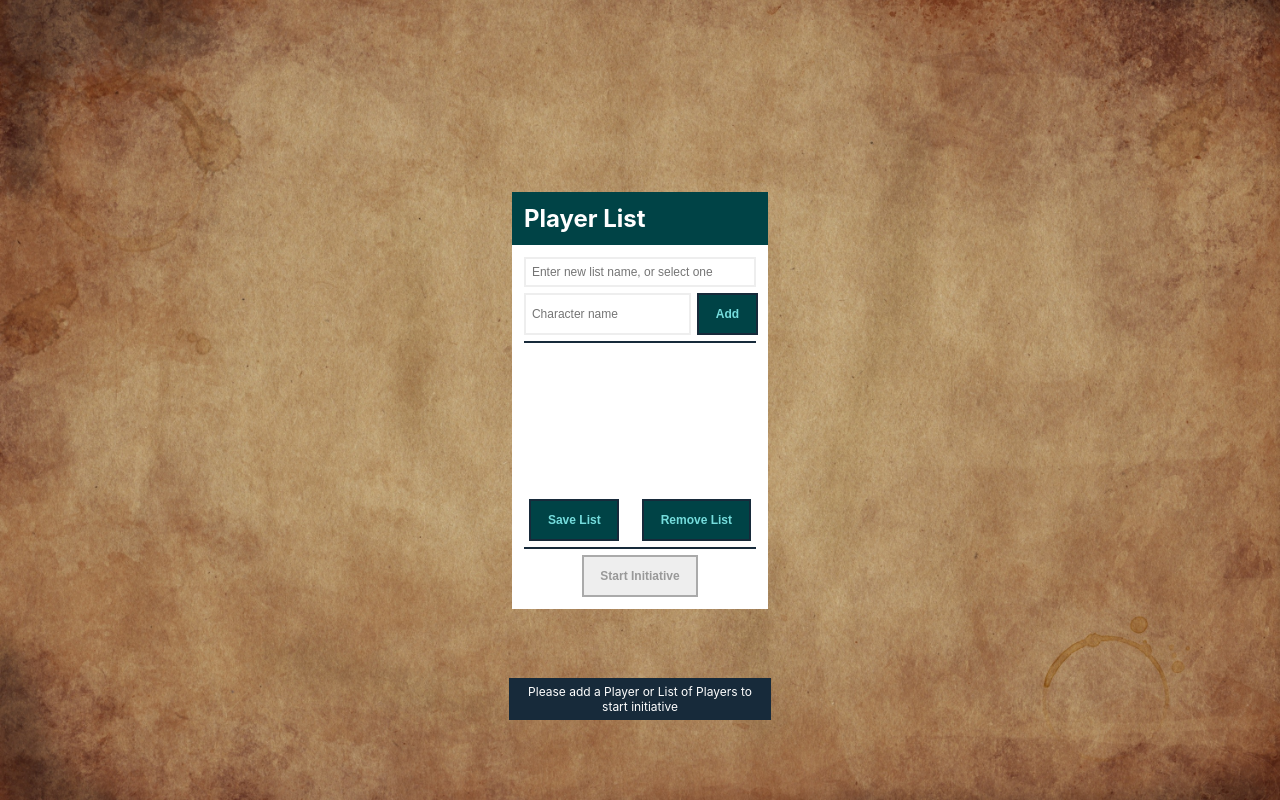
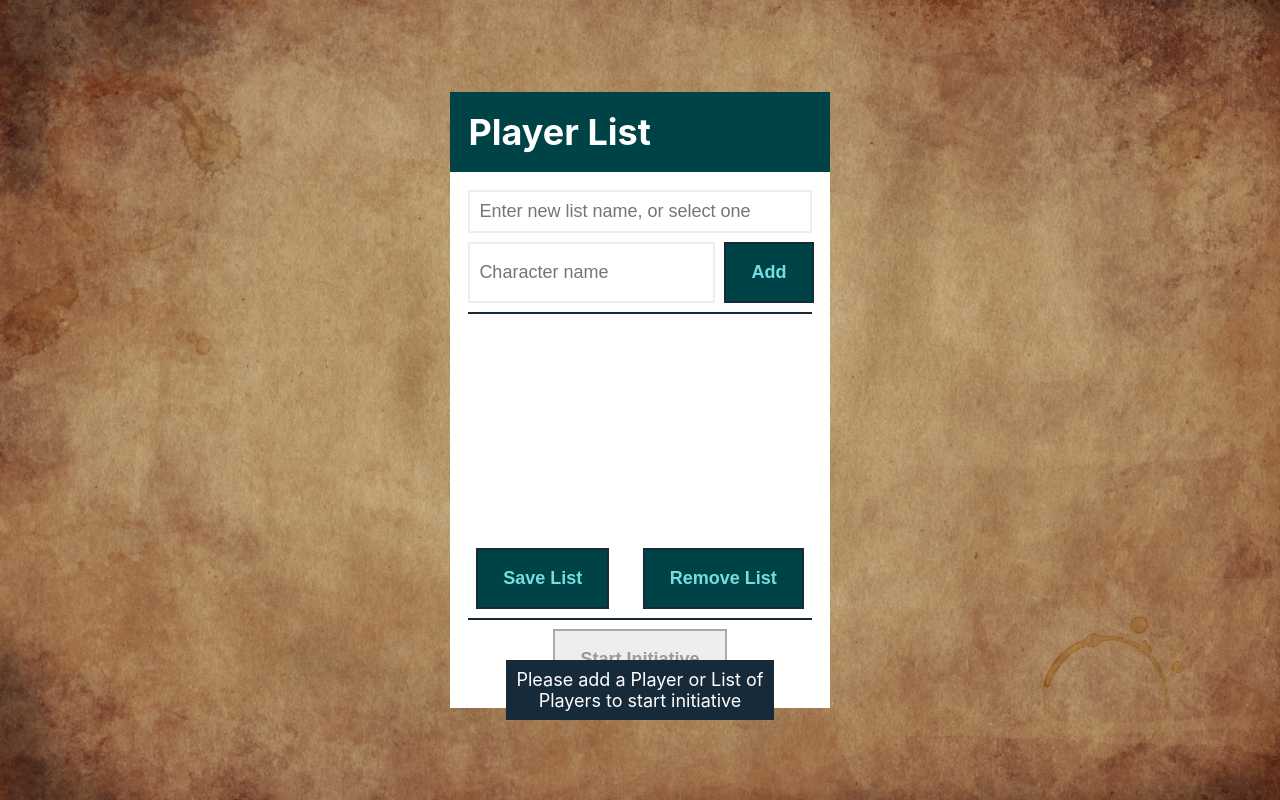
Before and after one commit to pfhendri/init-tracker, a React (Create React App) app: page / in a window 1280 px wide. Built offline with nearby package versions, Linux system fonts and the light colour scheme.

Commit message:
adjusted to allow sizes to update on different screens

```diff
--- a/src/App.css
+++ b/src/App.css
@@ -53,7 +53,7 @@ input[type=text], input[type=number] {
   padding: .5rem .5rem .5rem 1rem;
   width: 100%;
   display: grid;
-  grid-template-columns: 1fr 70px auto;
+  grid-template-columns: 1fr 5.5rem auto;
   box-sizing: border-box;
   grid-gap: .5rem;
   align-items: center;
--- a/src/components/PlayerList.jsx
+++ b/src/components/PlayerList.jsx
@@ -55,14 +55,14 @@ export default function PlayerList() {
       <div className='PlayerList'>
         <h1>Player List</h1>
         { isNewList ? <div>
-          <input type='text' list='playerLists' placeholder='Enter new list name, or select one' onChange={handleListNameChange} style={{ width: '100%', marginBottom: '.5rem', padding: '.5rem'}}/>
+          <input type='text' list='playerLists' placeholder='Enter new list name, or select one' onChange={handleListNameChange} style={{ width: '100%', marginBottom: '.5rem', padding: '.5rem', fontSize: '1rem'}}/>
           <datalist id='playerLists'>
             {lists.map((list, i) => (
               <option value={list.name} key={list.id}/>
             ))}
           </datalist>
         </div> :
-        <select defaultValue={currentList.id} onChange={handleListSelect} style={{ width: '100%', marginBottom: '.5rem', padding: '.5rem', border: '2px solid #eee'}}>
+        <select defaultValue={currentList.id} onChange={handleListSelect} style={{ width: '100%', marginBottom: '.5rem', padding: '.5rem', border: '2px solid #eee', fontSize: '1rem'}}>
           <option value=''>New List</option>
           {lists.map((list, i) => (
             <option value={list.id} key={list.id}>{list.name}</option>
--- a/src/index.css
+++ b/src/index.css
@@ -27,3 +27,15 @@ h1, h2, h3, ul {
 ul li {
   list-style-type: none;
 }
+
+@media screen and (min-width: 700px){
+  html, body, #root{
+    font-size: 16px;
+  }
+}
+
+@media screen and (min-width: 1200px){
+  html, body, #root{
+    font-size: 18px;
+  }
+}
```
